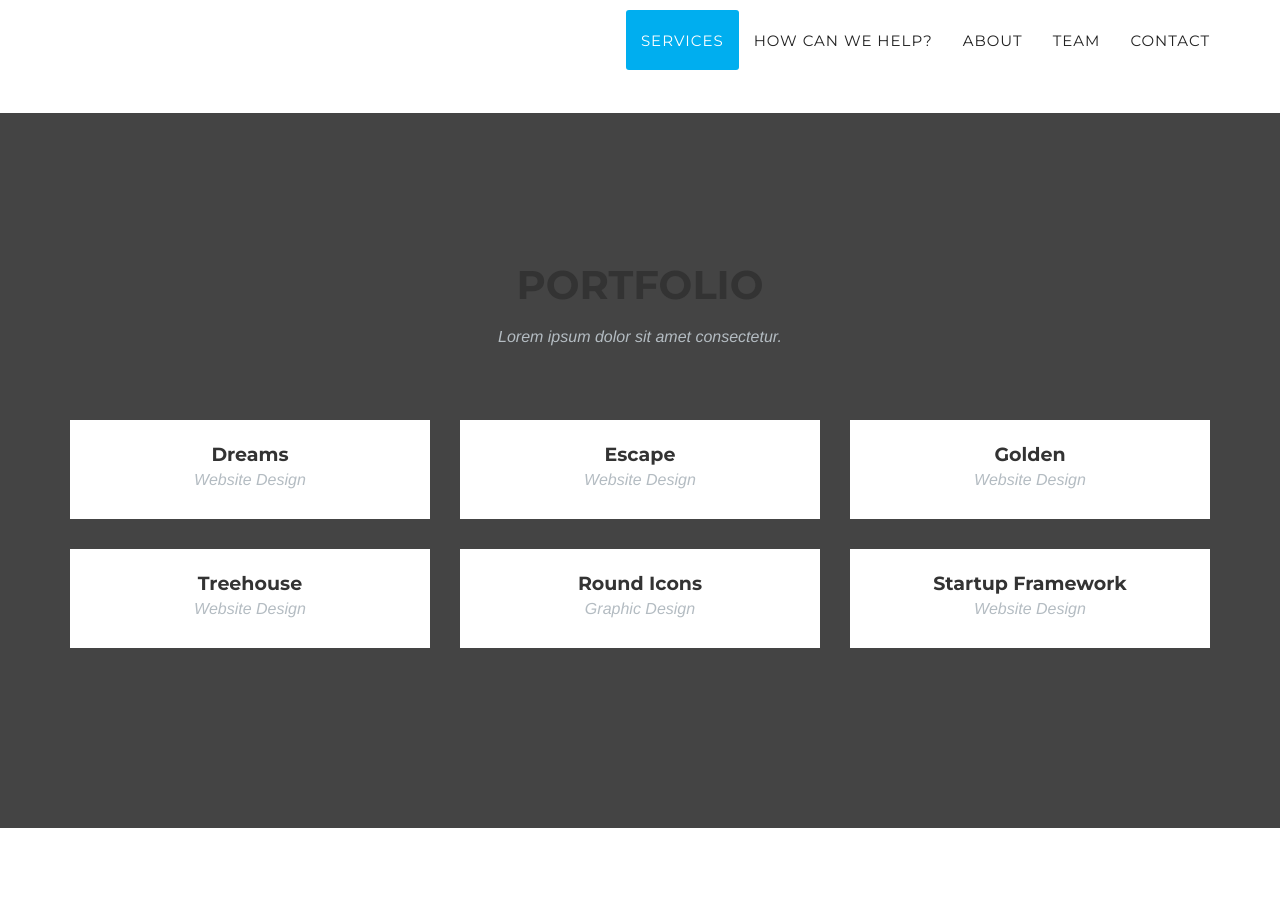
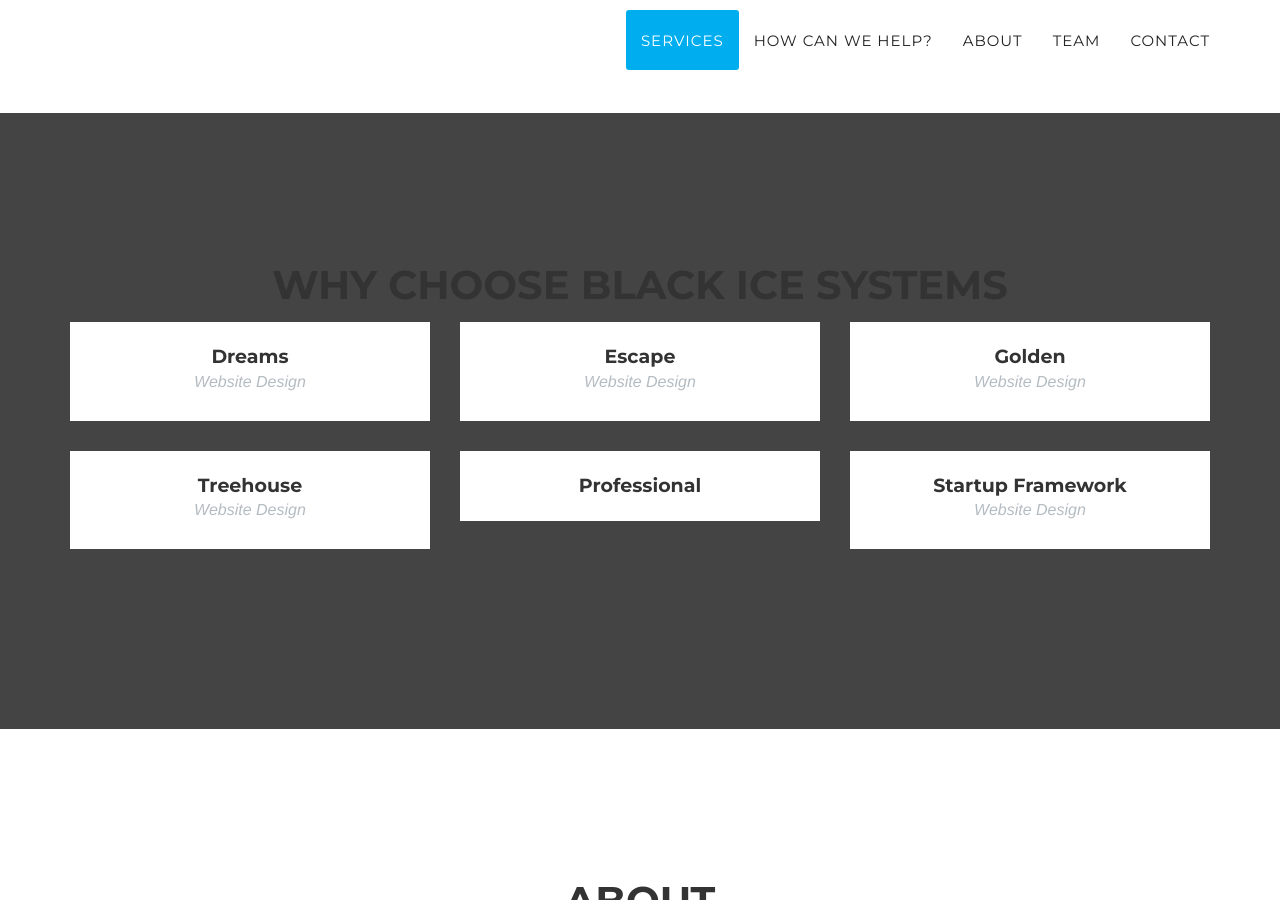
Before and after one commit to BlackIceSystems/blackicesystems, a Jekyll site: the page built from _posts/2014-07-13-project-6.markdown, in a window 1280 px wide and 900 px high, scrolled down 1555 px. Built offline with Jekyll 4.4.1, drawn with Linux system fonts in a browser that asks for light colours; some web fonts are replaced.

Commit message:
updating remainder

```diff
--- a/_includes/portfolio_grid.html
+++ b/_includes/details_grid.html
@@ -3,8 +3,7 @@
         <div class="container">
             <div class="row">
                 <div class="col-lg-12 text-center">
-                    <h2 class="section-heading">Portfolio</h2>
-                    <h3 class="section-subheading text-muted">Lorem ipsum dolor sit amet consectetur.</h3>
+                    <h2 class="section-heading">Why Choose Black Ice Systems</h2>
                 </div>
             </div>
             <div class="row">
--- a/_layouts/default.html
+++ b/_layouts/default.html
@@ -8,10 +8,9 @@
 
     {% include header.html %}
     {% include services.html %}
-    {% include portfolio_grid.html %}
+    {% include details_grid.html %}
     {% include about.html %}
     {% include team.html %}
-    {% include clients.html %}
     {% include contact.html %}
     {% include footer.html %}
     {% include modals.html %}
--- a/_posts/2014-07-13-project-6.markdown
+++ b/_posts/2014-07-13-project-6.markdown
@@ -1,15 +1,11 @@
 ---
-title: Round Icons
-subtitle: Graphic Design
+title: Professional
 layout: default
 modal-id: 6
 date: 2014-07-15
 img: roundicons.png
 thumbnail: roundicons-thumbnail.png
 alt: image-alt
-project-date: April 2014
-client: Start Bootstrap
-category: Web Development
-description: Lorem ipsum dolor sit amet, usu cu alterum nominavi lobortis. At duo novum diceret. Tantas apeirian vix et, usu sanctus postulant inciderint ut, populo diceret necessitatibus in vim. Cu eum dicam feugiat noluisse.
+description: At Black Ice Systems we pride ourselves on professional project delivery. Our own engineering systems and processes are built in line with the requirements of AS61508, the "parent" functional safety standard, which allows us to deliver professional high value results for our customers.
 
 ---
```
